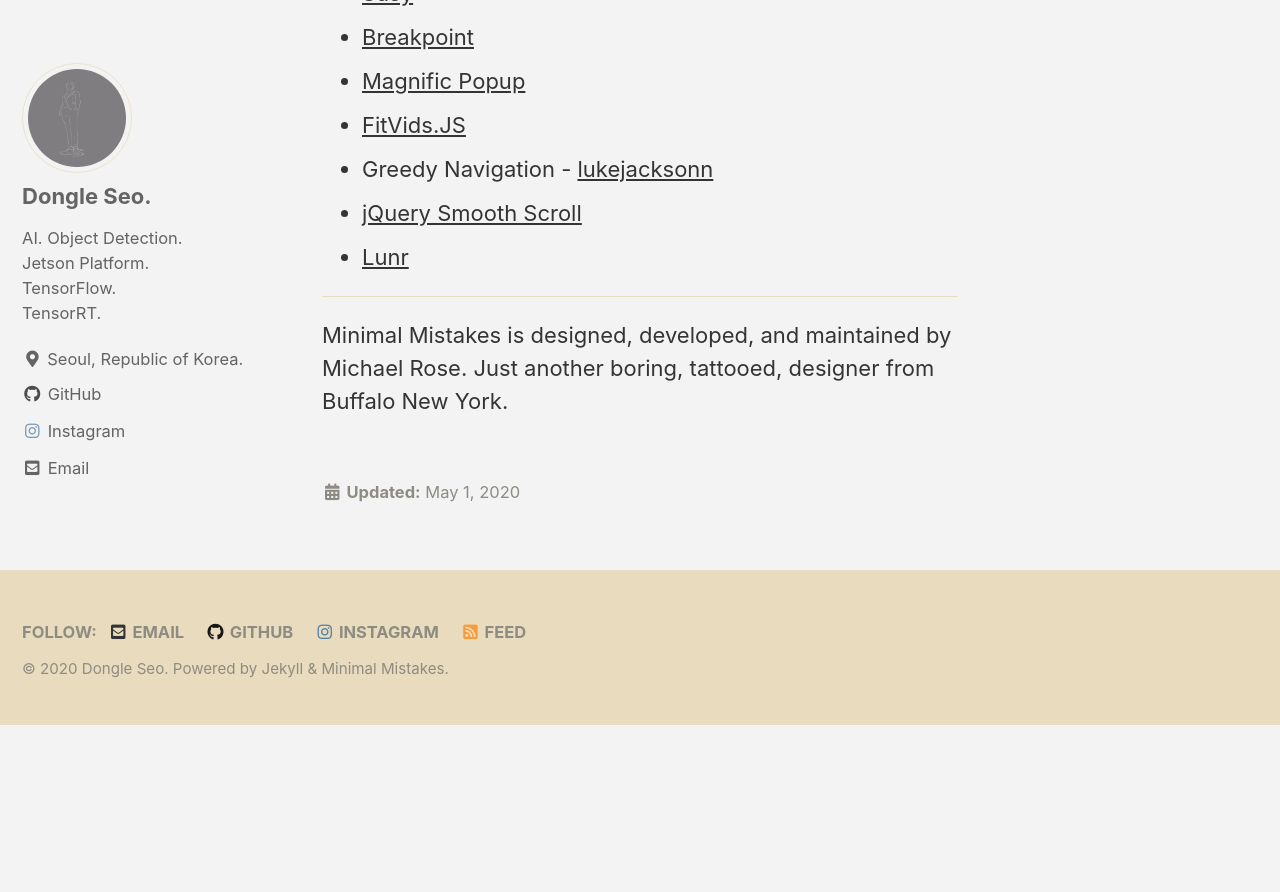
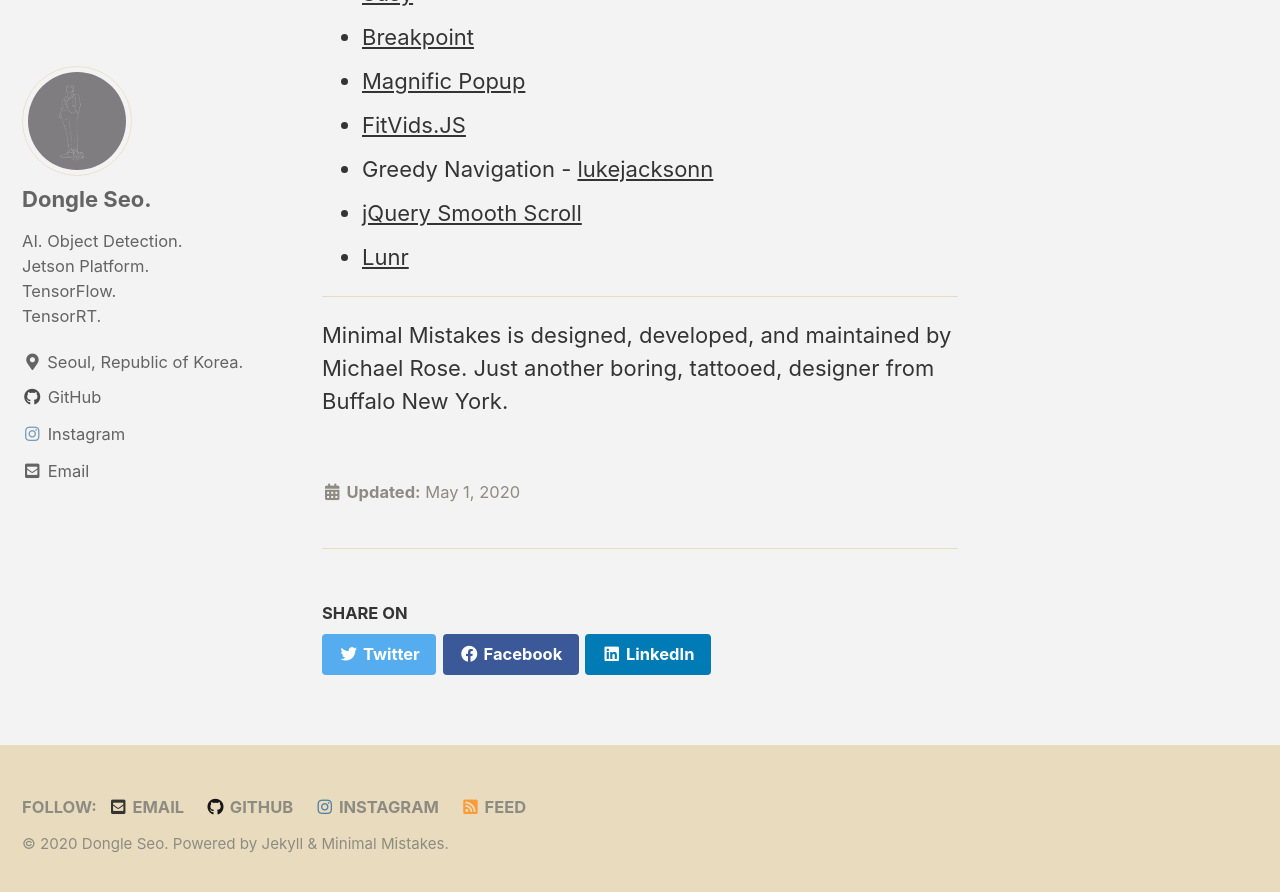
Before and after one commit to dongle94/dongle94.github.com, a Jekyll site: the page built from _pages/about.md, in a window 1280 px wide and 900 px high, scrolled down 2917 px. Shown: the top 892 px of the window. Built offline with Jekyll 4.4.1, drawn with Linux system fonts in a browser that asks for light colours; cached includes are drawn as plain includes; before the commit the page ends 3642 px from its top, so only the background shows below that; part of the change alters nothing that is shown.

Commit message:
- 일부 config 셋팅 수정

```diff
--- a/_config.yml
+++ b/_config.yml
@@ -80,7 +80,7 @@ facebook:
   username               :
   app_id                 :
   publisher              :
-og_image                 : # Open Graph/Twitter default site image
+og_image                 : "/assets/images/profile.png"
 # For specifying social profiles
 # - https://developers.google.com/structured-data/customize/social-profiles
 social:
@@ -217,7 +217,7 @@ sass:
 permalink: /:categories/:title/
 paginate: 5 # amount of posts to show
 paginate_path: /page:num/
-timezone: # https://en.wikipedia.org/wiki/List_of_tz_database_time_zones
+timezone: Asia/Seoul # https://en.wikipedia.org/wiki/List_of_tz_database_time_zones
 
 
 # Plugins (previously gems:)
@@ -290,8 +290,12 @@ defaults:
 
   # _pages
   - scope:
-      path: "_pages"
+      path: ""
       type: pages
     values:
       layout: single
       author_profile: true
+      read_time: false
+      comments: false
+      share: true
+      related: false
```
